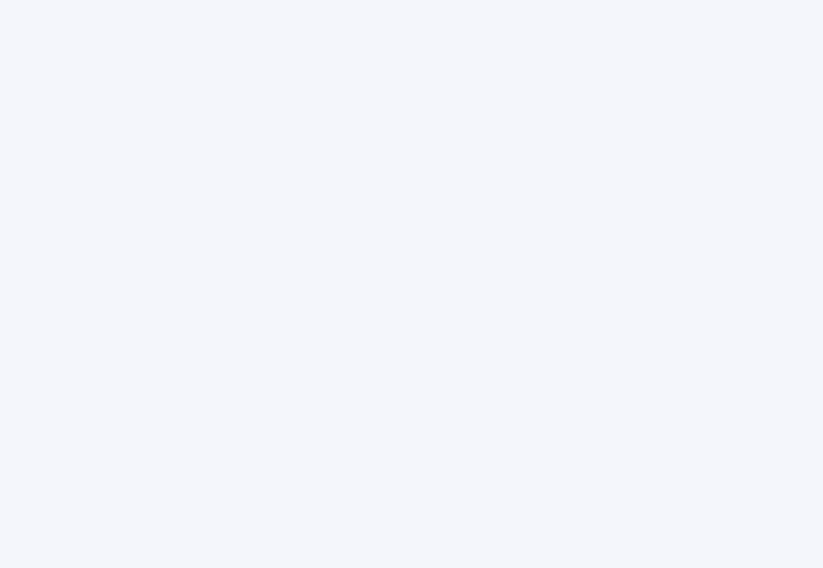
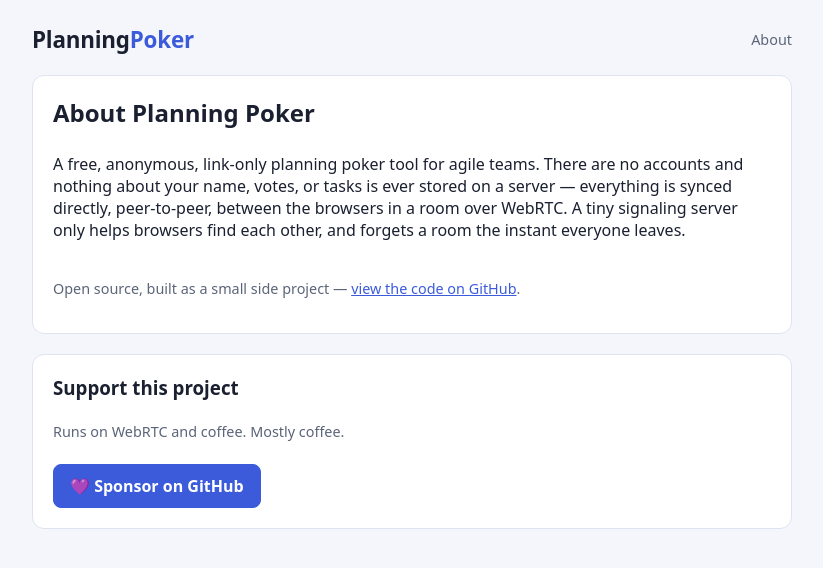
Before and after one commit to pauloremoli/planning-poker, a React (Vite) app in the folder client/: page /about in a window 1280 px wide. Before the commit this address had no page. Shown: the top 568 px of the page, without its empty margins (228-1051 px from the left). Built offline with nearby package versions, Linux system fonts and the light colour scheme.

Commit message:
option to disconnect and user and about page

```diff
--- a/client/src/App.tsx
+++ b/client/src/App.tsx
@@ -1,6 +1,7 @@
 import { BrowserRouter, Route, Routes } from "react-router-dom";
 import Home from "./pages/Home";
 import Room from "./pages/Room";
+import About from "./pages/About";
 
 export default function App() {
   return (
@@ -8,6 +9,7 @@
       <Routes>
         <Route path="/" element={<Home />} />
         <Route path="/room/:roomId" element={<Room />} />
+        <Route path="/about" element={<About />} />
       </Routes>
     </BrowserRouter>
   );
--- /dev/null
+++ b/client/src/components/BrandHeader.tsx
@@ -0,0 +1,14 @@
+import { Link } from "react-router-dom";
+
+export default function BrandHeader() {
+  return (
+    <div className="row between brand-row">
+      <Link to="/" className="brand">
+        Planning<span>Poker</span>
+      </Link>
+      <Link to="/about" className="muted about-link">
+        About
+      </Link>
+    </div>
+  );
+}
--- a/client/src/components/ParticipantRow.tsx
+++ b/client/src/components/ParticipantRow.tsx
@@ -3,7 +3,7 @@
 import { useRoom } from "../context/RoomContext";
 
 export default function ParticipantRow({ participant }: { participant: Participant }) {
-  const { state, myPeerId, isHost, grantAdmin, revokeAdmin, transferHost } = useRoom();
+  const { state, myPeerId, isHost, grantAdmin, revokeAdmin, transferHost, kickParticipant } = useRoom();
   const [menuOpen, setMenuOpen] = useState(false);
 
   const isMe = participant.peerId === myPeerId;
@@ -64,6 +64,17 @@
                 >
                   Transfer ownership
                 </button>
+                <button
+                  className="danger"
+                  onClick={() => {
+                    if (confirm(`Remove ${participant.name} from the room?`)) {
+                      kickParticipant(participant.peerId);
+                    }
+                    setMenuOpen(false);
+                  }}
+                >
+                  Remove from room
+                </button>
               </div>
             )}
           </div>
--- a/client/src/components/SessionSummary.tsx
+++ b/client/src/components/SessionSummary.tsx
@@ -15,7 +15,11 @@
       if (task.description) lines.push(`   ${task.description.replace(/\n/g, "\n   ")}`);
       const result = state.taskResults[task.id];
       if (result && result.votes.length > 0) {
-        lines.push(`   Votes: ${result.votes.map((v) => `${v.name}: ${v.value}`).join(", ")}`);
+        // Distribution only — no participant names, keeping the summary anonymous.
+        const counts = new Map<string, number>();
+        for (const v of result.votes) counts.set(v.value, (counts.get(v.value) ?? 0) + 1);
+        const distribution = [...counts.entries()].sort((a, b) => b[1] - a[1]);
+        lines.push(`   Votes: ${distribution.map(([value, count]) => `${value} x${count}`).join(", ")}`);
         lines.push(`   Average: ${result.average !== null ? result.average.toFixed(1) : "n/a"}`);
       } else {
         lines.push("   Not yet voted.");
--- a/client/src/context/RoomContext.tsx
+++ b/client/src/context/RoomContext.tsx
@@ -25,6 +25,7 @@
   grantAdmin: (peerId: string) => void;
   revokeAdmin: (peerId: string) => void;
   transferHost: (peerId: string) => void;
+  kickParticipant: (peerId: string) => void;
 }
 
 const RoomContext = createContext<RoomContextValue | null>(null);
@@ -67,6 +68,7 @@
       grantAdmin: (peerId) => manager?.grantAdmin(peerId),
       revokeAdmin: (peerId) => manager?.revokeAdmin(peerId),
       transferHost: (peerId) => manager?.transferHost(peerId),
+      kickParticipant: (peerId) => manager?.kickParticipant(peerId),
     };
     // eslint-disable-next-line react-hooks/exhaustive-deps
   }, [manager, state, status, myPeerId]);
--- /dev/null
+++ b/client/src/pages/About.tsx
@@ -0,0 +1,38 @@
+import BrandHeader from "../components/BrandHeader";
+
+const GITHUB_REPO_URL = "https://github.com/pauloremoli/planning-poker";
+const GITHUB_SPONSORS_URL = "https://github.com/sponsors/pauloremoli";
+
+export default function About() {
+  return (
+    <div className="shell">
+      <BrandHeader />
+
+      <div className="card stack">
+        <h2>About Planning Poker</h2>
+        <p>
+          A free, anonymous, link-only planning poker tool for agile teams. There are no
+          accounts and nothing about your name, votes, or tasks is ever stored on a server —
+          everything is synced directly, peer-to-peer, between the browsers in a room over
+          WebRTC. A tiny signaling server only helps browsers find each other, and forgets a
+          room the instant everyone leaves.
+        </p>
+        <p className="muted">
+          Open source, built as a small side project —{" "}
+          <a href={GITHUB_REPO_URL} target="_blank" rel="noopener noreferrer">
+            view the code on GitHub
+          </a>
+          .
+        </p>
+      </div>
+
+      <div className="card stack">
+        <h3>Support this project</h3>
+        <p className="muted">Runs on WebRTC and coffee. Mostly coffee.</p>
+        <a href={GITHUB_SPONSORS_URL} target="_blank" rel="noopener noreferrer">
+          <button className="primary">💜 Sponsor on GitHub</button>
+        </a>
+      </div>
+    </div>
+  );
+}
--- a/client/src/pages/Home.tsx
+++ b/client/src/pages/Home.tsx
@@ -1,11 +1,10 @@
 import CreateRoomForm from "../components/CreateRoomForm";
+import BrandHeader from "../components/BrandHeader";
 
 export default function Home() {
   return (
     <div className="shell">
-      <div className="brand">
-        Planning<span>Poker</span>
-      </div>
+      <BrandHeader />
       <p className="muted">
         Anonymous, link-only planning poker. Nothing about you or your votes is ever stored on a server — rooms live only in
         the browsers connected to them.
--- a/client/src/state/roomReducer.ts
+++ b/client/src/state/roomReducer.ts
@@ -145,7 +145,15 @@
       };
     }
 
+    case "request-kick": {
+      if (!sender || !hasPermission(sender.role, "kick")) return state;
+      if (message.targetPeerId === message.peerId) return state; // can't kick yourself
+      if (!state.participants.some((p) => p.peerId === message.targetPeerId)) return state;
+      return removeParticipant(state, message.targetPeerId);
+    }
+
     case "full-state-sync":
+    case "kicked":
     case "ping":
     case "pong":
       return state;
@@ -178,6 +186,7 @@
     case "request-grant-admin":
     case "request-revoke-admin":
     case "request-transfer-host":
+    case "request-kick":
       return message.peerId;
     default:
       return undefined;
--- a/client/src/styles.css
+++ b/client/src/styles.css
@@ -52,6 +52,22 @@
   gap: 20px;
 }
 
+.admin-zone {
+  display: flex;
+  flex-direction: column;
+  gap: 20px;
+  padding-left: 16px;
+  border-left: 3px solid var(--accent);
+}
+
+.admin-zone-label {
+  font-size: 0.75rem;
+  font-weight: 700;
+  text-transform: uppercase;
+  letter-spacing: 0.06em;
+  color: var(--accent);
+}
+
 h1, h2, h3 {
   margin: 0;
 }
@@ -60,10 +76,25 @@
   font-size: 1.4rem;
   font-weight: 700;
   letter-spacing: -0.01em;
+  text-decoration: none;
+  color: inherit;
 }
 
 .brand span {
   color: var(--accent);
+}
+
+.brand-row {
+  align-items: baseline;
+}
+
+.about-link {
+  font-size: 0.85rem;
+  text-decoration: none;
+}
+
+.about-link:hover {
+  color: var(--text);
 }
 
 .card {
@@ -105,6 +136,10 @@
   width: 16px;
   height: 16px;
   accent-color: var(--accent);
+}
+
+a {
+  color: var(--accent);
 }
 
 button {
@@ -449,3 +484,11 @@
 .dropdown-menu-panel button:hover:not(:disabled) {
   background: var(--surface-2);
 }
+
+.dropdown-menu-panel button.danger {
+  color: var(--danger);
+}
+
+.dropdown-menu-panel button.danger:hover:not(:disabled) {
+  background: color-mix(in srgb, var(--danger) 15%, var(--surface-2));
+}
```
Also changed, not shown: client/src/pages/Room.tsx (+31 -7 lines), client/src/webrtc/ConnectionManager.ts (+34 -4 lines), 2 other files (tests, documents, lock files or other folders).
